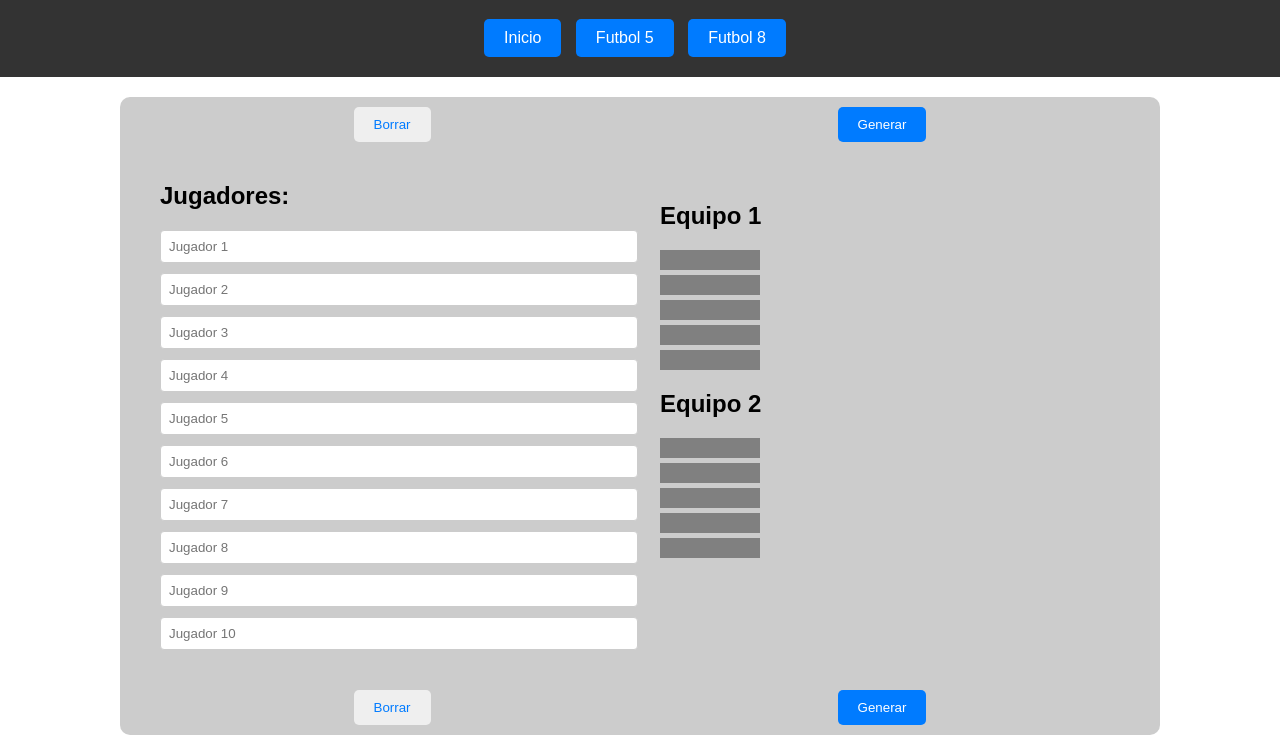
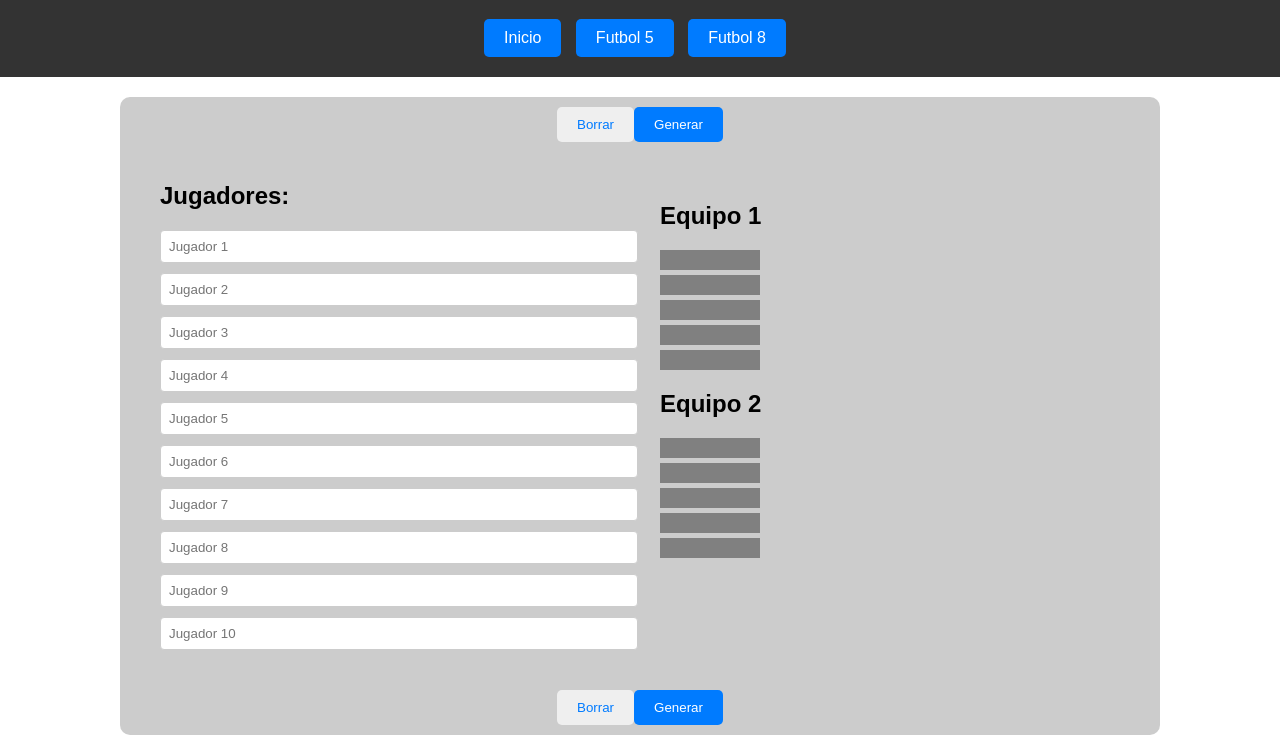
Before and after one commit to TeoBeltran/ArmarEquipo, a plain HTML site: page futbol5.html in a window 1280 px wide. Shown: the part 81-836 px from the top of the page. Drawn offline with Linux system fonts and the light colour scheme; some packages are replaced by stand-ins of ours; a script that the page names is missing.

Commit message:
Diseño2

```diff
--- a/styles.css
+++ b/styles.css
@@ -101,14 +101,13 @@ input {
 
 .botones {
     display: flex;
+    justify-content: center;
     padding: 10px;
 }
 
 .btnMezclar {
-    display: block;
-    margin: 0 auto;
+    margin-right: 5px;
     text-align: center;
-
     padding: 10px 20px;
     text-decoration: none;
     color: #fff;
@@ -123,14 +122,11 @@ input {
 }
 
 .btnBorrar {
-    display: block;
-    margin: 0 auto;
+    margin-left: 5px;
     text-align: center;
-
     padding: 10px 20px;
     text-decoration: none;
     color: #007bff;
-    /*background-color: #007bff;*/
     border: none;
     border-radius: 5px;
     transition: background-color 0.3s ease;
```
